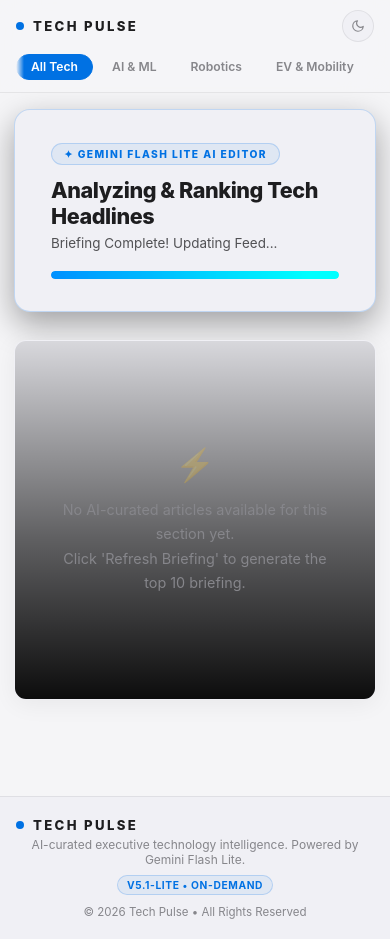
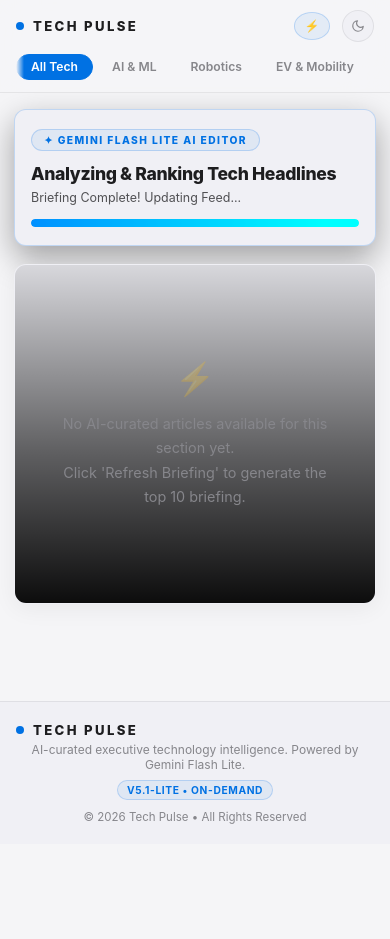
Before and after one commit to Cristian104/Projects, a Flask app: page / in a window 390 px wide. After the commit the page ends 824 px from the top, so only its background shows below. Run offline with Flask 3, Linux system fonts and the light colour scheme; data that the repository does not hold is empty; some libraries are stand-ins or nearby versions.

Commit message:
fix(morning-brief): Mobile responsive header refresh button, overlay layout, and v5.1 app versioning

```diff
--- a/morning-brief/app.py
+++ b/morning-brief/app.py
@@ -160,7 +160,7 @@
     conn = get_conn()
 
     # Trigger background curation if cache is stale (>4h)
-    is_updating = _check_stale_and_trigger(conn)
+    is_updating = _check_stale_and_trigger(conn) or (request.args.get('updating') == '1')
 
     if tab == 'all':
         cur = query(conn, """
--- a/morning-brief/templates/base.html
+++ b/morning-brief/templates/base.html
@@ -75,11 +75,13 @@
   background: var(--bg);
   color: var(--text);
   min-height: 100vh;
+  display: flex; flex-direction: column;
   width: 100%; max-width: 100%; overflow-x: hidden;
   -webkit-font-smoothing: antialiased;
   -moz-osx-font-smoothing: grayscale;
   transition: background 0.25s, color 0.25s;
 }
+main, .page { flex: 1 0 auto; }
 a { color: inherit; text-decoration: none; }
 button { font-family: inherit; cursor: pointer; }
 ::-webkit-scrollbar { width: 4px; height: 4px; }
@@ -168,6 +170,20 @@
   width: 6px; height: 6px; border-radius: 50%;
   background: var(--orange);
   animation: blink 1.2s ease-in-out infinite;
+}
+
+.refresh-hdr-btn {
+  display: inline-flex; align-items: center; gap: 5px;
+  padding: 5px 12px; border-radius: 16px;
+  background: var(--blue-bg); color: var(--blue);
+  border: 1px solid var(--blue-border);
+  font-size: 0.72rem; font-weight: 700;
+  transition: all 0.15s; cursor: pointer; flex-shrink: 0;
+}
+.refresh-hdr-btn:hover { background: var(--blue); color: #fff; }
+@media (max-width: 480px) {
+  .refresh-hdr-btn .refresh-text { display: none; }
+  .refresh-hdr-btn { padding: 6px 10px; border-radius: 50%; }
 }
 
 .theme-toggle {
@@ -260,6 +276,11 @@
       </a>
 
       <div class="header-right">
+        <button class="refresh-hdr-btn" onclick="triggerManualCuration()" title="Refresh AI Briefing">
+          <span class="refresh-icon">⚡</span>
+          <span class="refresh-text">Refresh</span>
+        </button>
+
         <div class="header-stats">
           {% block header_stats %}
           {% if is_updating %}
@@ -344,6 +365,29 @@
   localStorage.setItem('theme', next);
 }
 
+/* ── Global Curation Trigger ── */
+function triggerManualCuration() {
+  const overlay = document.getElementById('aiCurateOverlay');
+  if (overlay) overlay.style.display = 'block';
+
+  fetch('/api/curate-now', { method: 'POST' })
+    .then(r => r.json())
+    .then(data => {
+      if (typeof showCurateProgress === 'function') {
+        showCurateProgress();
+      } else {
+        window.location.href = '/?updating=1';
+      }
+    })
+    .catch(() => {
+      if (typeof showCurateProgress === 'function') {
+        showCurateProgress();
+      } else {
+        window.location.href = '/?updating=1';
+      }
+    });
+}
+
 /* ── Auto-scroll active tab into view on mobile/tablet ── */
 document.addEventListener('DOMContentLoaded', () => {
   const activeTab = document.querySelector('.nav-tab.active');
--- a/morning-brief/templates/index.html
+++ b/morning-brief/templates/index.html
@@ -239,9 +239,17 @@
 @media (max-width: 600px) {
   .grid { grid-template-columns: 1fr; }
   .page { padding: 16px 14px 72px; }
-  .hero { height: 360px; border-radius: 12px; }
-  .hero-content { padding: 22px; }
+  .hero { height: 340px; border-radius: 12px; }
+  .hero-content { padding: 18px; }
+  .hero-title { font-size: 1.3rem; line-height: 1.2; margin-bottom: 10px; }
   .hero-impact, .hero-meta { display: none; }
+
+  .ai-curate-overlay { padding: 18px 16px; border-radius: 12px; margin-bottom: 18px; }
+  .ai-loader-title { font-size: 1.1rem; }
+  .ai-loader-desc { font-size: 0.78rem; margin-bottom: 14px; }
+
+  .section-header { flex-direction: column; align-items: flex-start; gap: 10px; }
+  .section-controls { width: 100%; justify-content: space-between; }
 }
 </style>
 {% endblock %}
```
Also changed, not shown: 1 other file.
